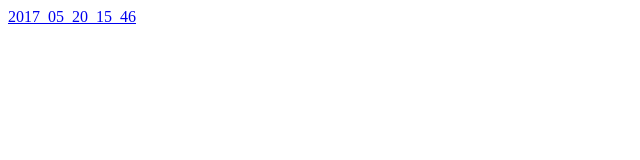
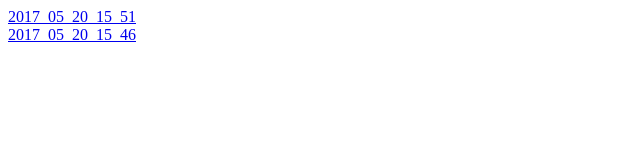
Before and after one commit to cocoic/cocoic, a plain HTML site: page index.html in a window 1280 px wide. Shown: the whole page, without its empty margins (0-640 px from the left). Drawn offline with Linux system fonts and the light colour scheme.

Commit message:
2017_05_20_15_51

```diff
--- a/index.html
+++ b/index.html
@@ -1 +1,2 @@
+<a href="2017_05_20_15_51.html">2017_05_20_15_51</a><br/>
 <a href="2017_05_20_15_46.html">2017_05_20_15_46</a><br/>
```
